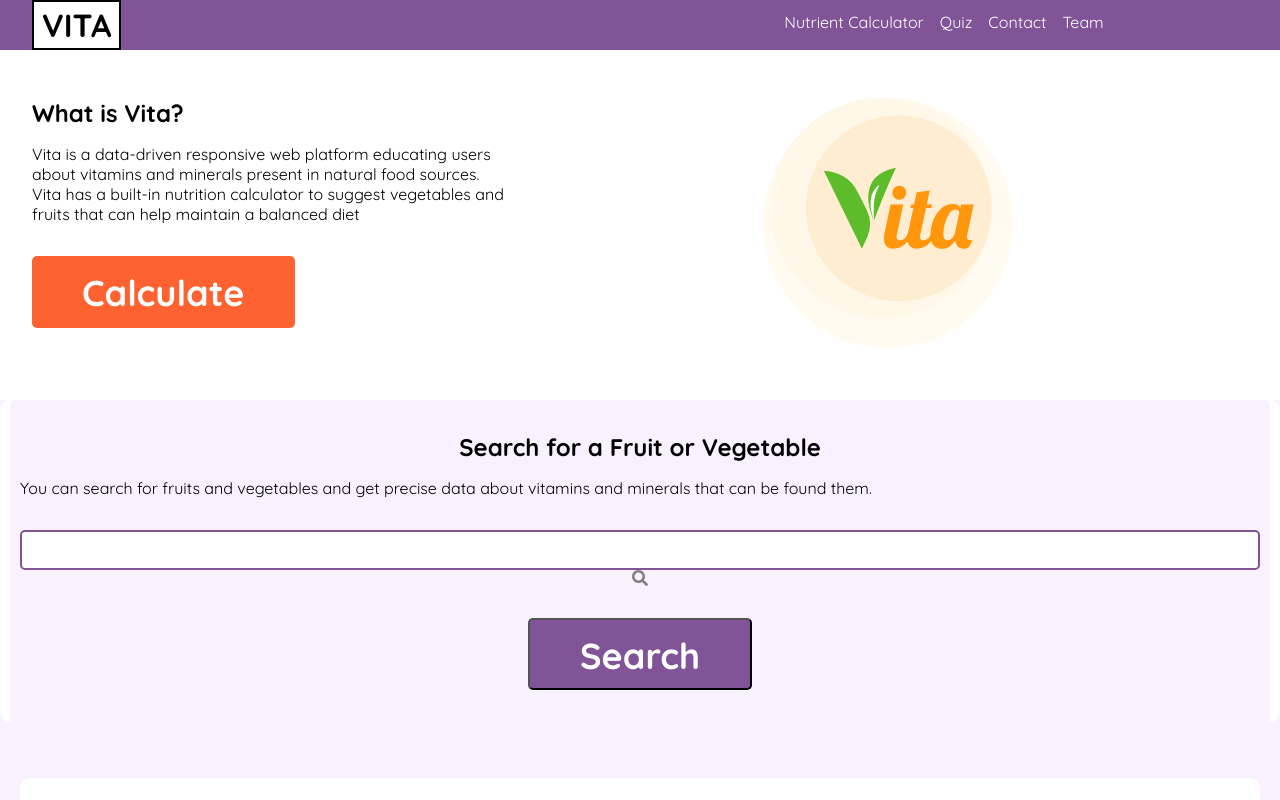
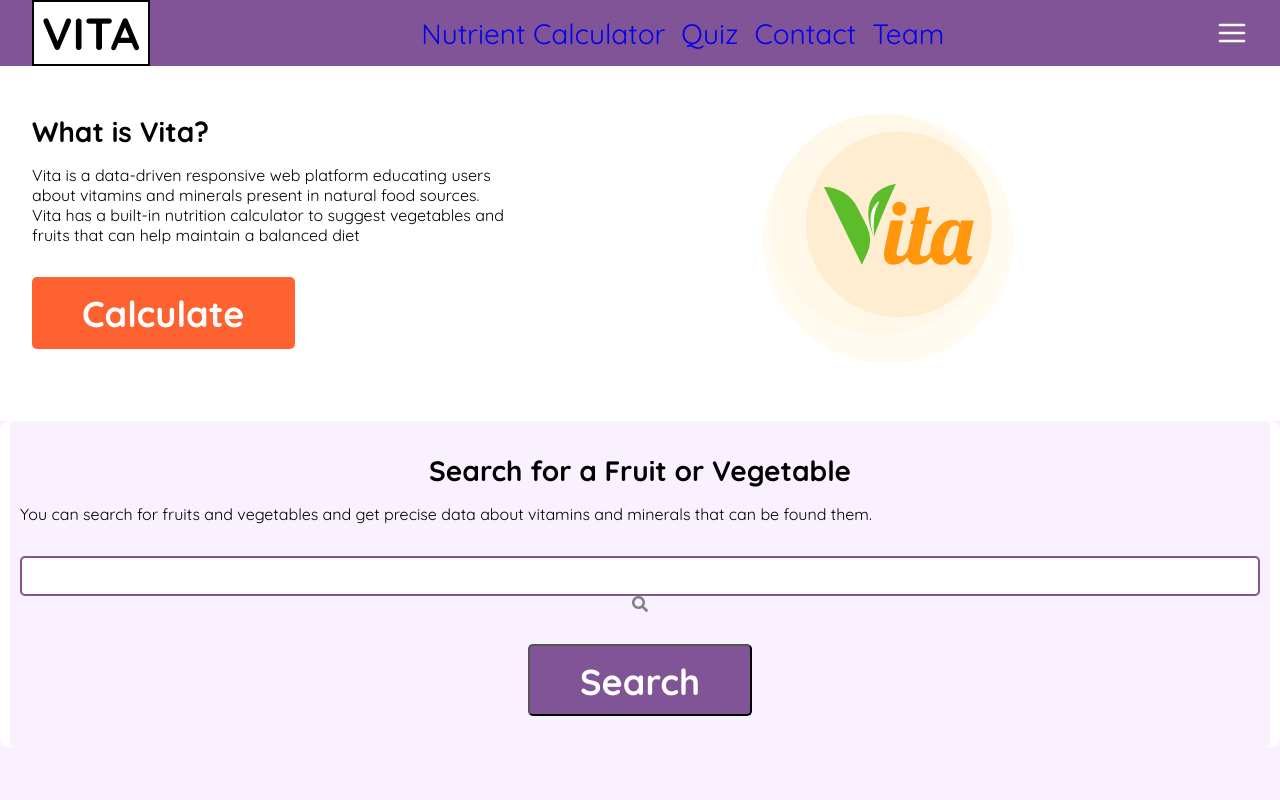
Before and after one commit to stsiqueira/Vita---Front-end, a React (Create React App) app: page / in a window 1280 px wide. Shown: the top 800 px of the page. Built offline with nearby package versions, Linux system fonts and the light colour scheme; no server answers.

Commit message:
create hamburger menu and style #49
create hamburger menu and style #49

```diff
--- a/sass/Header/_header.scss
+++ b/sass/Header/_header.scss
@@ -12,4 +12,14 @@
     a{
         text-decoration: none;
     }
+    .menuButton{
+        display: flex;
+        flex-flow: column;
+        justify-content: center;
+        align-items: center;
+        svg{
+            font-size: 2rem;
+            color: white;
+        }
+    }
 }
--- a/sass/Header/_navigation.scss
+++ b/sass/Header/_navigation.scss
@@ -11,27 +11,79 @@
         list-style: none;
         gap: 1rem;
         height: 100%;
-        a{
-            color: $color-link-header;
-            text-decoration: none;
+        font-size: 28px;
+        // a{
+        //     color: $color-link-header;
+        //     text-decoration: none;
+        //     &:hover{
+        //         color: $color-link-header-hover;
+        //     }
+        //     &:hover li{
+        //         border-bottom: 6px solid $color-link-border-bottom;
+        //     }
+        // }
+
+        // a,li{
+        //     display: flex;
+        //     justify-content: center;
+        //     align-items: center;
+        //     text-align: center;
+        //     height: 100%;
+        // }
+        // li{
+        //     border-bottom: 6px solid $bg-color-header;
+        // }
+    }
+    display: none;
+    @media screen and (min-width: $desktop-size){
+        display: flex;
+    }
+}
+.mobileMenu{
+    background: $primary-color;
+    display: flex;
+    position: absolute;
+    bottom: 0; right: 0; left: 0; top:4.1rem;
+    height: 95vh;
+    z-index: 10;
+    ul{
+        display: flex;
+        flex-flow: column;
+        width: 50%;
+        height: 50%;
+
+        li{
+            border-bottom: none;
+            border-left: 6px solid $primary-color;
+            width: 100%;
+            display: flex;
+            justify-content: center;
+            cursor: pointer;
+            border-left: 6px solid $primary-color;
+            a{
+                width: 50%;
+                border-bottom: none;
+                color: $color-link-header;
+            }
             &:hover{
-                color: $color-link-header-hover;
-            }
-            &:hover li{
-                border-bottom: 6px solid $color-link-border-bottom;
+                border-left: 6px solid $color-link-border-bottom;
+                border-bottom: none;
             }
         }
 
-        a,li{
-            display: flex;
-            justify-content: center;
-            align-items: center;
-            text-align: center;
-            height: 100%;
-        }
-        li{
-            border-bottom: 6px solid $bg-color-header;
-        }
+        // a{
+        //     width: 100%;
+        //     &:hover{
+        //         color: $color-link-header-hover;
+        //     }
+        //     &:hover li{
+        //         border-left: 6px solid $color-link-border-bottom;
+        //         border-bottom: none;
+        //     }
+        // }
+
     }
-
 }
+.blocked{
+    overflow-y: hidden;
+}
--- a/sass/_basicComponents.scss
+++ b/sass/_basicComponents.scss
@@ -61,3 +61,15 @@ input[type="submit"]{
 *{
     font-family: $main-font-family;
 }
+h1{
+    font-size: 45px;
+}
+h2{
+    font-size: 28px;
+}
+h3{
+    font-size: 20px;
+}
+p{
+    font-size: 16px;
+}
--- a/src/App.js
+++ b/src/App.js
@@ -12,12 +12,17 @@ import DescriptionPage from './components/DescriptionPage';
 import NutrientCalculatorStart from './components/sub_components/NutrientCalculatorStart';
 import NutrientResults from './components/sub_components/NutrientResults';
 import NutrientForm from './components/Calculator'
+import { useState } from 'react';
 
 
 function App() {
+  const [showMenu, setShowMenu] = useState(false);
   return (
-    <div className="App">
-      <Header />{/********************   HEADER COMPONENT  ***************************/}
+    <div className={showMenu ? "App blocked" : "App"}>
+      <Header
+          showMenu={showMenu}
+          setShowMenu={setShowMenu}
+        />{/********************   HEADER COMPONENT  ***************************/}
       <div className="main">
 {/*
 ======================================================================================
--- a/src/components/html_components/header.js
+++ b/src/components/html_components/header.js
@@ -5,20 +5,36 @@
 import React from 'react';
 import { Link } from 'react-router-dom'
 import Navigation from '../sub_components/Navigation'
+import { FiMenu } from "react-icons/fi"
+import { VscChromeClose } from "react-icons/vsc"
+import { useState } from 'react';
 
 
 
 const Header = (props) => {
 
+
+
     return (
        <div className="header">
 {/* ================================REPLACE THE H1 for LOGO IMAGE ===================================*/}
            <div className="logo">
-            <Link to="/">
+            <Link to="/" onClick={()=> props.showMenu ? props.setShowMenu(false) : ""}>
                 <h1>VITA</h1>
             </Link>
            </div>
-            <Navigation />
+            <Navigation
+                showMenu={props.showMenu}
+                setShowMenu={props.setShowMenu}
+
+            />
+            <div className="menuButton" onClick={()=> props.setShowMenu(!props.showMenu)}>
+                {
+                    props.showMenu ?
+                        <VscChromeClose />
+                    : <FiMenu />
+                }
+            </div>
        </div>
     )
 }
--- a/src/components/sub_components/Navigation.js
+++ b/src/components/sub_components/Navigation.js
@@ -10,21 +10,31 @@ import { Link } from 'react-router-dom'
 
 const Navigation = (props) => {
 
+
     return (
-       <div className="navigation">
+       <div className={props.showMenu ? "navigation mobileMenu" : "navigation"}>
            <ul>
-               <Link to='/NutrientCalculator'>
-                <li>Nutrient Calculator</li>
-               </Link>
-               <Link to='Quiz'>
-               <li>Quiz</li>
-               </Link>
-               <Link to='Contact'>
-               <li>Contact</li>
-               </Link>
-               <Link to='Team'>
-               <li>Team</li>
-               </Link>
+                <li>
+                    <Link to='/NutrientCalculator' onClick={()=> props.setShowMenu(!props.showMenu)}>
+                        Nutrient Calculator
+                    </Link>
+                </li>
+                <li>
+                    <Link to='Quiz' onClick={()=> props.setShowMenu(!props.showMenu)}>
+                        Quiz
+                    </Link>
+                </li>
+                <li>
+                    <Link to='Contact' onClick={()=> props.setShowMenu(!props.showMenu)}>
+                        Contact
+                    </Link>
+                </li>
+                <li>
+                    <Link to='Team' onClick={()=> props.setShowMenu(!props.showMenu)}>
+                        Team
+                    </Link>
+                </li>
+
            </ul>
        </div>
     )
```
